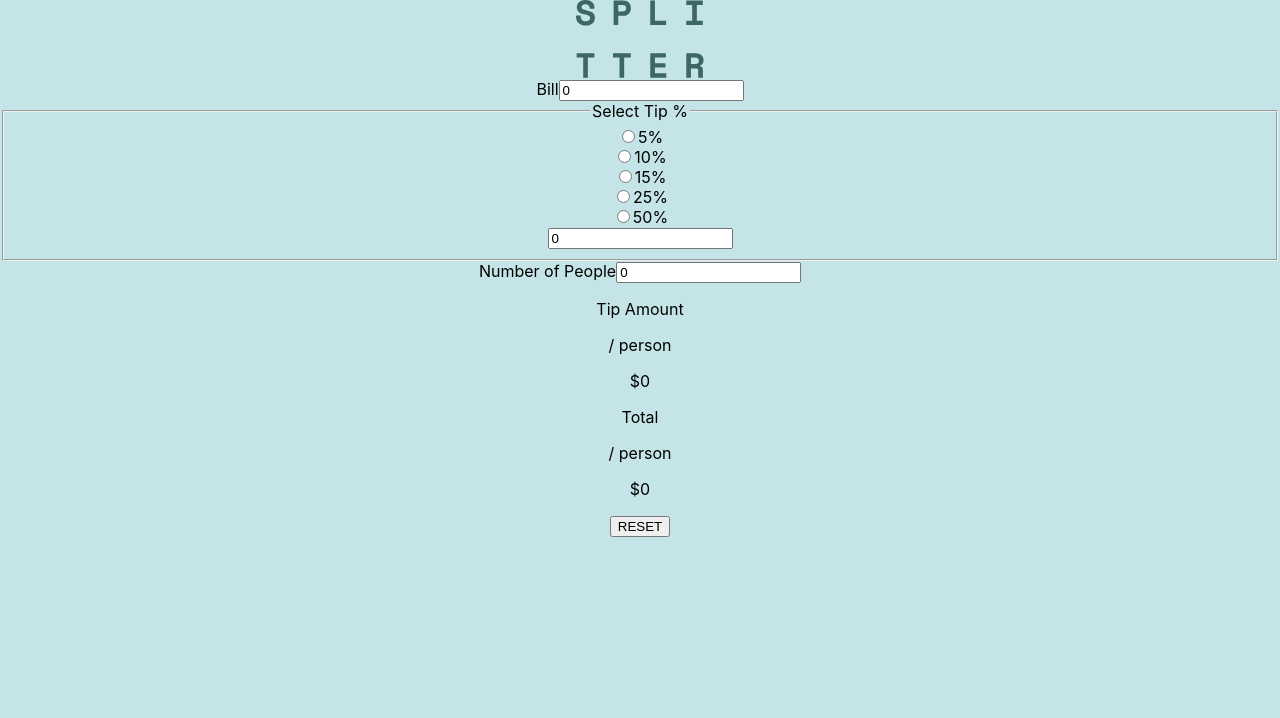
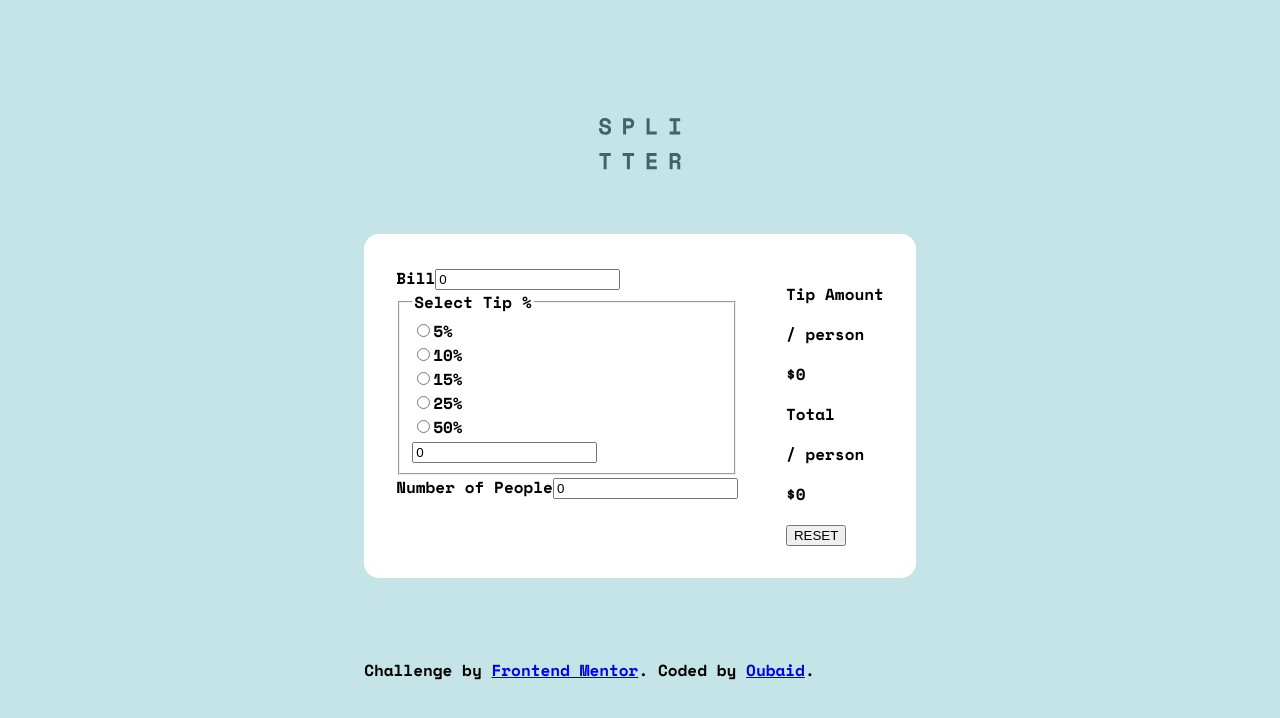
Before and after one commit to oubaidelmoudhik/tip-calculator-app-main, a React (Create React App) app: page / in a window 1280 px wide. Shown: the top 718 px of the page. Built offline with nearby package versions, Linux system fonts and the light colour scheme.

Commit message:
started working on the styling

```diff
--- a/src/App.css
+++ b/src/App.css
@@ -1,9 +1,13 @@
+@import url("./index.css");
+
 .App {
-    text-align: center;
+    display: flex;
+    flex-direction: column;
+    gap: 4em;
 }
 
 .App-logo {
-    width: 10%;
+    width: 15%;
     pointer-events: none;
 }
 
@@ -19,3 +23,11 @@
 .App-link {
     color: #61dafb;
 }
+
+.app__card {
+    display: flex;
+    padding: 2em;
+    background-color: var(--white);
+    border-radius: 15px;
+    gap: 3em;
+}
--- a/src/App.js
+++ b/src/App.js
@@ -20,12 +20,17 @@ function TipCalculatorCard() {
         }
     };
 
+    const handleReset = () => {
+        setBill(0);
+        setPeople(0);
+        setSelectedPercent(null);
+        setCustomPercent(0);
+    };
     let tipAmount;
     let total;
     if (bill && people && (selectedPercent !== 0 || customPercent !== 0)) {
         let percent =
             selectedPercent === null ? customPercent : selectedPercent;
-        console.log(percent);
         tipAmount = Number(((bill * (percent / 100)) / people).toFixed(2));
         total = (bill / people + tipAmount).toFixed(2);
     } else {
@@ -38,7 +43,7 @@ function TipCalculatorCard() {
             <header className="App-header">
                 <img src={logo} className="App-logo" alt="logo" />
             </header>
-            <div>
+            <div className="app__card">
                 <div>
                     <BillForm
                         bill={bill}
@@ -55,7 +60,7 @@ function TipCalculatorCard() {
                 <div>
                     <Amount text={"Tip Amount"} amount={tipAmount} />
                     <Amount text={"Total"} amount={total} />
-                    <button>RESET</button>
+                    <button onClick={handleReset}>RESET</button>
                 </div>
             </div>
         </div>
@@ -161,9 +166,35 @@ function Amount({ text, amount }) {
         </div>
     );
 }
+function Footer() {
+    return (
+        <div className="attribution">
+            Challenge by{" "}
+            <a
+                href="https://www.frontendmentor.io?ref=challenge"
+                target="_blank"
+            >
+                Frontend Mentor
+            </a>
+            . Coded by{" "}
+            <a
+                href="https://www.linkedin.com/in/oubaidelmoudhik/"
+                target="_blank"
+            >
+                Oubaid
+            </a>
+            .
+        </div>
+    );
+}
 
 function App() {
-    return <TipCalculatorCard />;
+    return (
+        <>
+            <TipCalculatorCard />
+            <Footer />
+        </>
+    );
 }
 
 export default App;
--- a/src/index.css
+++ b/src/index.css
@@ -1,18 +1,32 @@
+@import url("https://fonts.googleapis.com/css2?family=Space+Mono:wght@700&display=swap");
+
 :root {
     --bg-color: hsl(185, 41%, 84%);
+    --strong-cyan: hsl(172, 67%, 45%);
+    --very-dark-cyan: hsl(183, 100%, 15%);
+    --dark-grayish-cyan: hsl(186, 14%, 43%);
+    --grayish-cyan: hsl(184, 14%, 56%);
+    --light-grayish-cyan: hsl(185, 41%, 84%);
+    --very-light-grayish-cyan: hsl(189, 41%, 97%);
+    --white: hsl(0, 0%, 100%);
+    --ff-primary: 24px;
 }
 
 body {
+    display: flex;
+    align-content: center;
+    justify-content: center;
+    flex-wrap: wrap;
     margin: 0;
-    font-family: -apple-system, BlinkMacSystemFont, "Segoe UI", "Roboto",
-        "Oxygen", "Ubuntu", "Cantarell", "Fira Sans", "Droid Sans",
-        "Helvetica Neue", sans-serif;
+    font-family: "Space Mono", monospace;
     -webkit-font-smoothing: antialiased;
     -moz-osx-font-smoothing: grayscale;
     background-color: var(--bg-color);
+    height: 100vh;
 }
 
-code {
-    font-family: source-code-pro, Menlo, Monaco, Consolas, "Courier New",
-        monospace;
+#root {
+    display: flex;
+    flex-direction: column;
+    gap: 5em;
 }
```
Also changed, not shown: index.html (deleted, +0 -41 lines).
